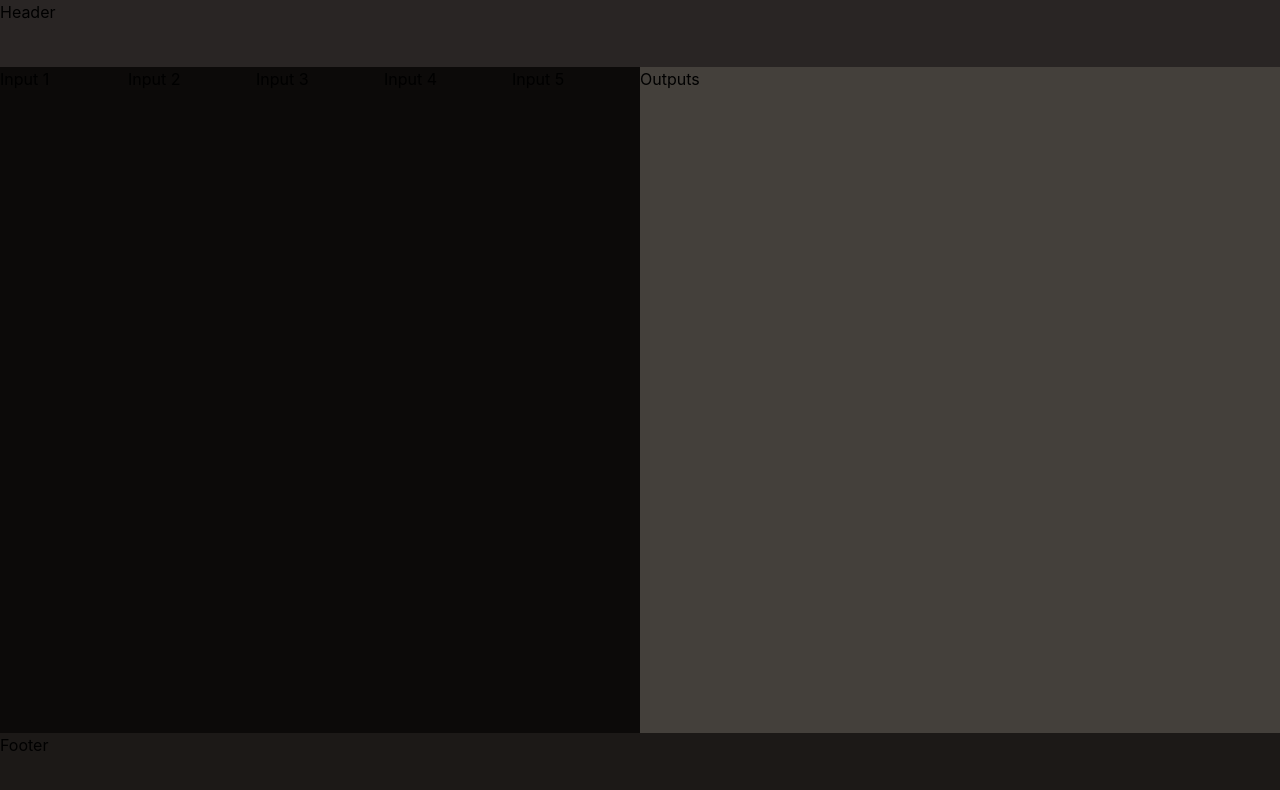
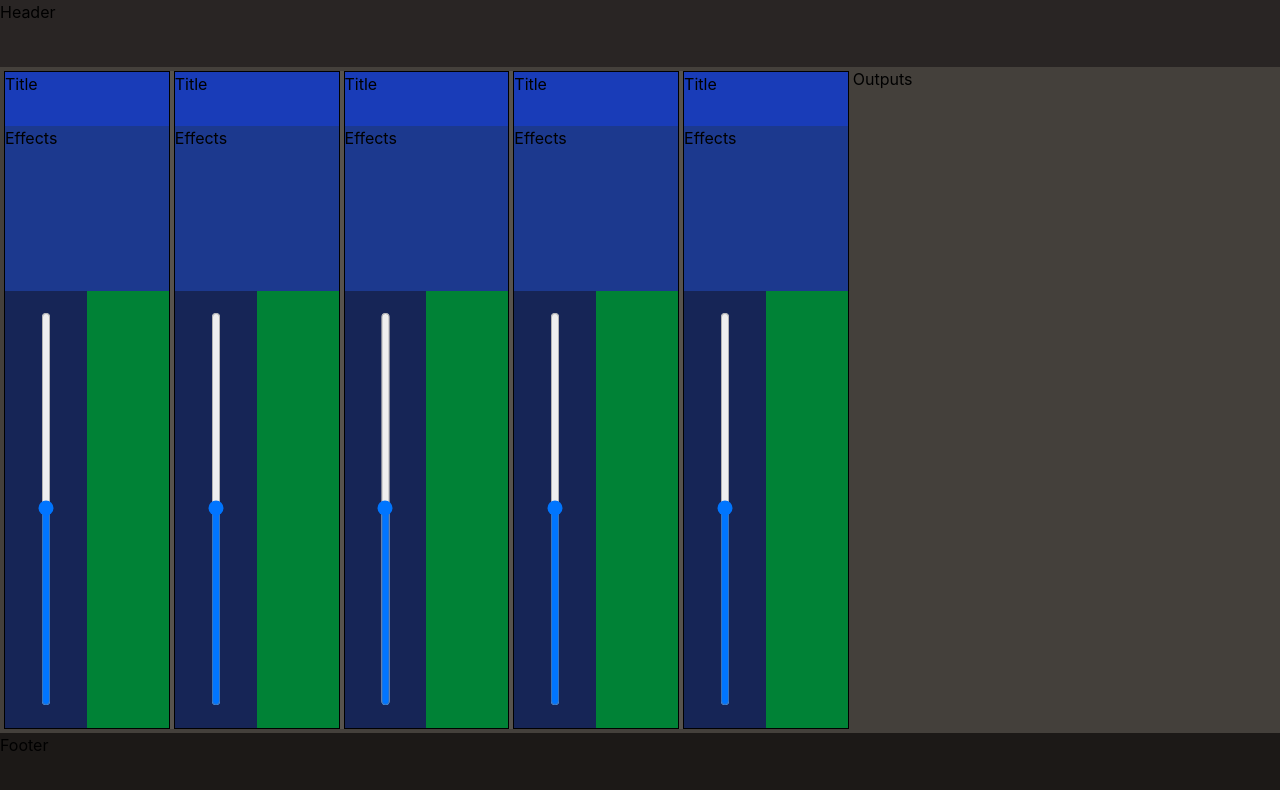
Before and after one commit to TheMythicalOX/Sofna, a React (Vite) app in the folder Sofna/: page / in a window 1280 px wide. Shown: the top 790 px of the page. Built offline with nearby package versions, Linux system fonts and the light colour scheme.

Commit message:
Added min window size and basic faders

```diff
--- a/Sofna/src-tauri/tauri.conf.json
+++ b/Sofna/src-tauri/tauri.conf.json
@@ -14,7 +14,9 @@
       {
         "title": "sofna",
         "width": 800,
-        "height": 600
+        "height": 600,
+        "minWidth": 800,
+        "minHeight": 500
       }
     ],
     "security": {
--- /dev/null
+++ b/Sofna/src/TSX/Components/InBand.tsx
@@ -0,0 +1,19 @@
+const InBand = () => {
+  return (
+    <div className="flex-1 border min-w-[90px] grid grid-rows-12">
+      <div className="row-span-1 bg-blue-800">Title</div>
+      <div className="row-span-3 bg-blue-900">Effects</div>
+      <div className="row-span-8 bg-blue-950 grid grid-cols-2">
+        <input
+          type="range"
+          min={0}
+          max={127}
+          className="[-webkit-appearance:slider-vertical] h-[90%] w-full m-auto"
+        />
+        <div className="h-full bg-green-700"></div>
+      </div>
+    </div>
+  );
+};
+
+export default InBand;
--- /dev/null
+++ b/Sofna/src/TSX/Components/OutBand.tsx
@@ -0,0 +1,5 @@
+const OutBand = () => {
+  return <div className="flex-1 border min-w-[90px]">Out Band</div>;
+};
+
+export default OutBand;
--- a/Sofna/src/TSX/Inputs.tsx
+++ b/Sofna/src/TSX/Inputs.tsx
@@ -1,12 +1,12 @@
+import InBand from "./Components/InBand";
 const Inputs = () => {
-  const Band = "flex-1 w-[20vw]";
   return (
-    <div className="bg-stone-950 w-[50%] flex">
-      <div className={Band}>Input 1</div>
-      <div className={Band}>Input 2</div>
-      <div className={Band}>Input 3</div>
-      <div className={Band}>Input 4</div>
-      <div className={Band}>Input 5</div>
+    <div className="bg-stone-600 gap-1 m-1 w-[66%] flex">
+      <InBand></InBand>
+      <InBand></InBand>
+      <InBand></InBand>
+      <InBand></InBand>
+      <InBand></InBand>
     </div>
   );
 };
--- a/Sofna/src/TSX/Outputs.tsx
+++ b/Sofna/src/TSX/Outputs.tsx
@@ -1,5 +1,5 @@
 const Outputs = () => {
-  return <div className="w-[50%]">Outputs</div>;
+  return <div className="w-[33%]">Outputs</div>;
 };
 
 export default Outputs;
```
